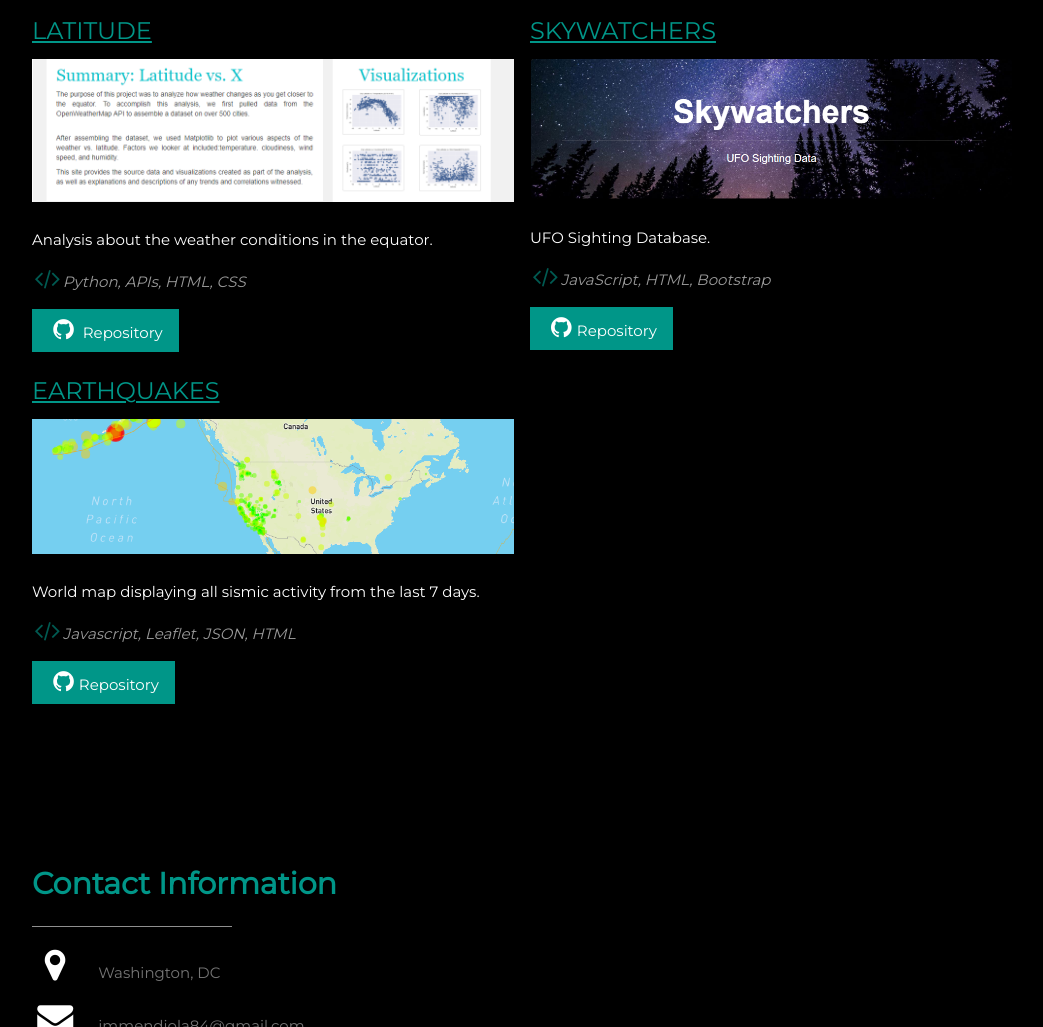
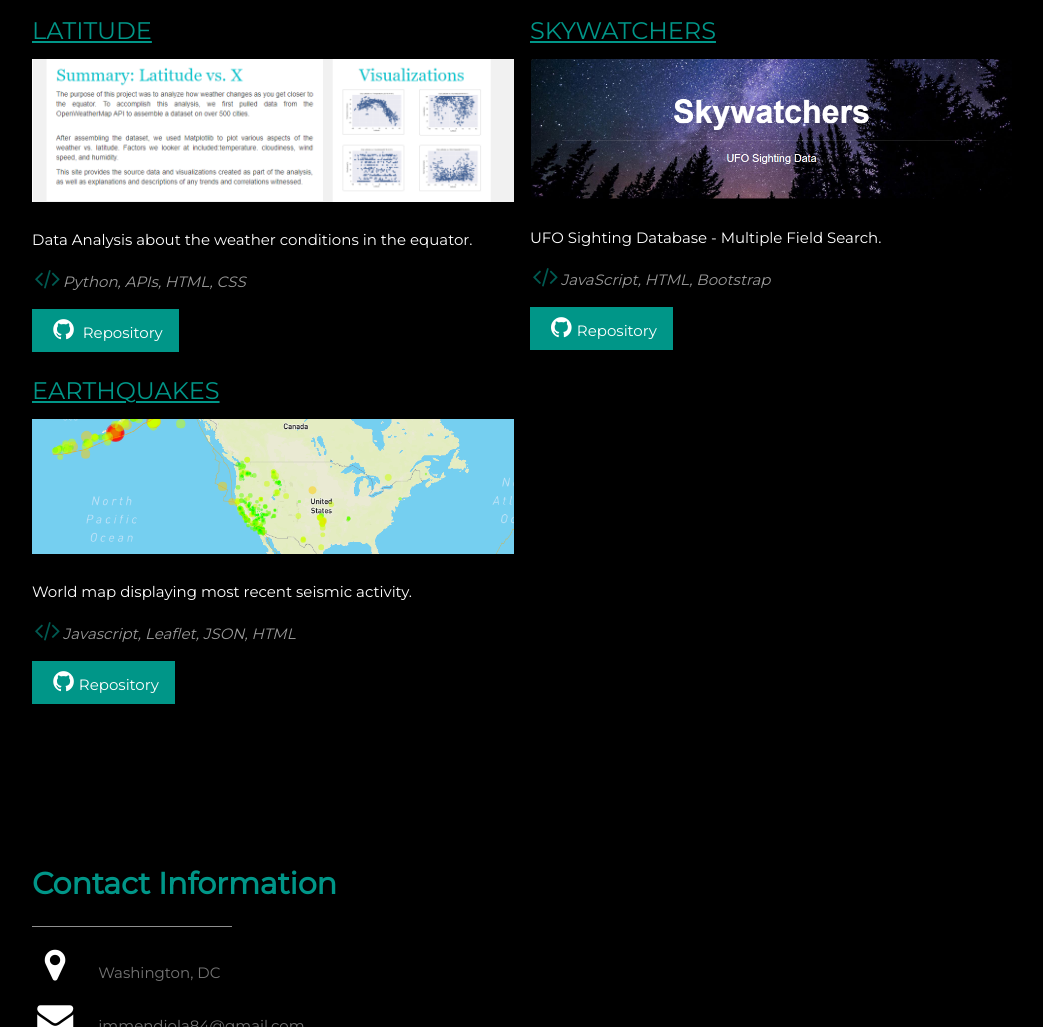
Before and after one commit to jmendiola84/jmendiola84.github.io, a plain HTML site: page index.html in a window 1280 px wide. Shown: the part 1363-2390 px from the top of the page, without its empty margins (178-1221 px from the left). Drawn offline with nearby package versions, Linux system fonts and the light colour scheme.

Commit message:
projects updated

```diff
--- a/index.html
+++ b/index.html
@@ -129,7 +129,7 @@ body, h1,h2,h3,h4,h5,h6 {font-family: "Montserrat", sans-serif}
       <div class="w3-half" style="height:360px">
 		<h3 class="w3-text-teal"><a href="https://jmendiola84.github.io/weather-py/" target="_blank">LATITUDE</a></h3>
         <a href="https://jmendiola84.github.io/weather-py/" target="_blank"><img src="images\Weather-py.png" style="width:100%"></a>
-		<p>Analysis about the weather conditions in the equator.</p>
+		<p>Data Analysis about the weather conditions in the equator.</p>
 		<p class = "w3-opacity"><i class="fa fa-code fa-fw w3-text-teal w3-xlarge"></i><em>Python, APIs, HTML, CSS</em></p>
 		<a class="w3-button w3-teal" href="https://github.com/jmendiola84/weatherpy" target="_blank"><i class="fa fa-github fa-fw w3-text-white w3-xlarge"></i> Repository</a>
 
@@ -138,7 +138,7 @@ body, h1,h2,h3,h4,h5,h6 {font-family: "Montserrat", sans-serif}
      <div class="w3-half" style="height:360px">
 		<h3 class="w3-text-teal"><a href="https://jmendiola84.github.io/Skywatcher/" target="_blank">SKYWATCHERS</a></h3>
         <a href="https://jmendiola84.github.io/Skywatcher/" target="_blank"><img src="images\Skywatchers.png" style="width:100%"></a>
-		<p>UFO Sighting Database.</p>
+		<p>UFO Sighting Database - Multiple Field Search.</p>
 		<p class = "w3-opacity"><i class="fa fa-code fa-fw w3-text-teal w3-xlarge"></i><em>JavaScript, HTML, Bootstrap</em></p>
 		<a class="w3-button w3-teal" href="https://github.com/jmendiola84/skywatcher" target="_blank"><i class="fa fa-github fa-fw w3-text-white w3-xlarge"></i>Repository</a>
       </div>
@@ -146,7 +146,7 @@ body, h1,h2,h3,h4,h5,h6 {font-family: "Montserrat", sans-serif}
      <div class="w3-half" style="height:360px">
 		<h3 class="w3-text-teal"><a href="https://jmendiola84.github.io/Earthquakes-Map/" target="_blank">EARTHQUAKES</a></h3>
 		<a href="https://jmendiola84.github.io/Earthquakes-Map/" target="_blank"><img src="images\earthquake.png" style="width:100%"></a>
-		<p>World map displaying all sismic activity from the last 7 days.</p>
+		<p>World map displaying most recent seismic activity.</p>
 		<p class = "w3-opacity"><i class="fa fa-code fa-fw w3-text-teal w3-xlarge"></i><em>Javascript, Leaflet, JSON, HTML</em></p>
 		<a class="w3-button w3-teal" href="https://github.com/jmendiola84/earthquakes-map" target="_blank"><i class="fa fa-github fa-fw w3-text-white w3-xlarge"></i>Repository</a>
       </div>
```
